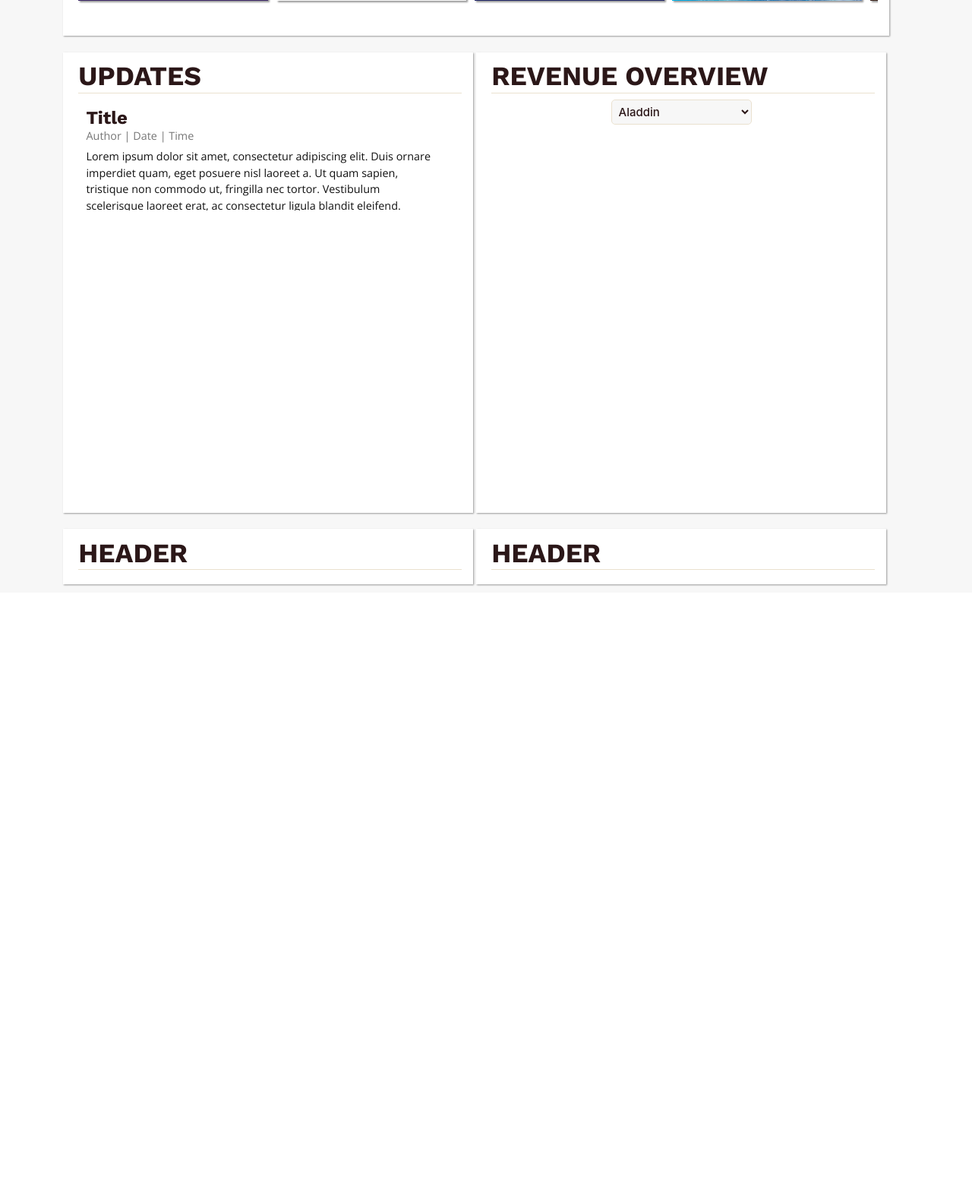
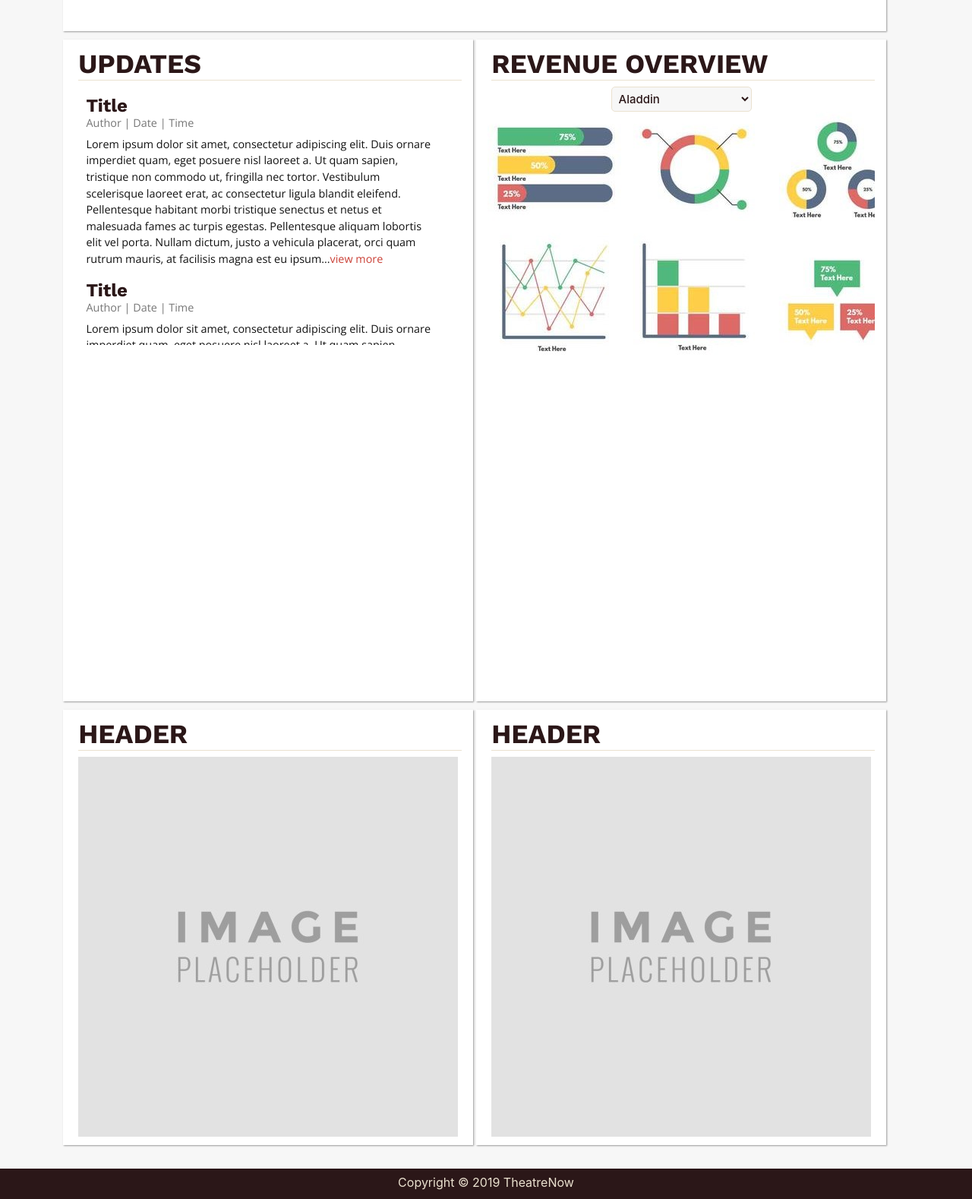
Before and after one commit to grapes-and-bananas/grapes-and-bananas, a PHP site: page /main/home.html in a window 1280 px wide. Shown: the part 457-2035 px from the top of the page at 76% size. Before the commit the page ends 1229 px from the top, so only its background shows below. Run offline with PHP 8.4, Linux system fonts and the light colour scheme; some web fonts are replaced.

Commit message:
Updated styling, added placeholders
Updated username dropdown coloring,
Added column placeholder images,
Updated max heigh of rows,
Added footer

```diff
--- a/css/homeStyle.css
+++ b/css/homeStyle.css
@@ -1,8 +1,9 @@
 :root{
-  --background: #2B1718;
-  --highlight: #CD3E36;
-  --accent: #EAE1CF;
-  --hover: #FDA800;
+  	--background: #2B1718;
+  	--highlight: #CD3E36;
+  	--accent: #EAE1CF;
+  	--hover: #FDA800;
+	--logo: #CA4036;
   }
 
 body {
@@ -14,6 +15,14 @@ body {
   	margin: 0;
 }
 
+footer {
+	height: 5%;
+	width: 100%;
+	background-color: var(--background);
+	color: var(--accent);
+	text-align: center;
+	padding-top: .5%;
+}
 #topbar {
 	background-color: #F1f1f1;
 	display: block;
@@ -37,6 +46,7 @@ body {
 #main {
 	text-align: center;
 	background-color: #F7F7F7;
+	padding-bottom: 2%;
 }
 #main p {
 	padding: 0% 5% 0% 5%;
@@ -150,10 +160,9 @@ body {
 	text-decoration: none;
 }
 .user a:hover {
-	color: var(--hover);
+	color: var(--logo);
 	text-decoration: none;
 }
-
 .user .dropdown {
 	display: none;
 	padding: 0;
@@ -161,7 +170,7 @@ body {
 }
 .user:hover {
 	z-index: 100;
-	background-color: var(--hover);
+	background-color: var(--logo);
 }
 .user ul {
   	list-style-type: none;
@@ -185,10 +194,10 @@ body {
 }
 .col {
 	padding: 1%;
-	margin: 1% .2% 1% .2%;
+	margin: .5% .2% .5% .2%;
 	box-shadow: 1px 1px 2px #999;
 	background-color: #fff;
-
+	overflow: auto;
 }
 
 .textbox {
@@ -196,9 +205,10 @@ body {
 	padding: 2%;
 	margin: 1%;
 	font: 1.2em;
-	height: 25%;
+	max-height: 40%;
 	overflow: scroll;
 	text-align: left;
+
 }
 .textbox::-webkit-scrollbar {
 	width: .8em;
--- a/main/home.html
+++ b/main/home.html
@@ -64,13 +64,19 @@
 						<div class="textbox">
 							<h2>Title</h2>
 							<h3>Author | Date | Time </h3>
-							<p>Lorem ipsum dolor sit amet, consectetur adipiscing elit. Duis ornare imperdiet quam, eget posuere nisl laoreet a. Ut quam sapien, tristique non commodo ut, fringilla nec tortor. Vestibulum scelerisque laoreet erat, ac consectetur ligula blandit eleifend. Pellentesque habitant morbi tristique senectus et netus et malesuada fames ac turpis egestas. Pellentesque aliquam lobortis elit vel porta. Nullam dictum, justo a vehicula placerat, orci quam rutrum mauris, at facilisis magna est eu ipsum...<a href="/">View more</a>
+							<p>Lorem ipsum dolor sit amet, consectetur adipiscing elit. Duis ornare imperdiet quam, eget posuere nisl laoreet a. Ut quam sapien, tristique non commodo ut, fringilla nec tortor. Vestibulum scelerisque laoreet erat, ac consectetur ligula blandit eleifend. Pellentesque habitant morbi tristique senectus et netus et malesuada fames ac turpis egestas. Pellentesque aliquam lobortis elit vel porta. Nullam dictum, justo a vehicula placerat, orci quam rutrum mauris, at facilisis magna est eu ipsum...<a href="/">view more</a>
 							</p>
 
 							<h2>Title</h2>
 							<h3>Author | Date | Time </h3>
-							<p>Lorem ipsum dolor sit amet, consectetur adipiscing elit. Duis ornare imperdiet quam, eget posuere nisl laoreet a. Ut quam sapien, tristique non commodo ut, fringilla nec tortor. Vestibulum scelerisque laoreet erat, ac consectetur ligula blandit eleifend. Pellentesque habitant morbi tristique senectus et netus et malesuada fames ac turpis egestas. Pellentesque aliquam lobortis elit vel porta. Nullam dictum, justo a vehicula placerat, orci quam rutrum mauris, at facilisis magna est eu ipsum. Nam id ligula id orci iaculis hendrerit vitae sit amet lacus.... <a href="/">View more</a>
+							<p>Lorem ipsum dolor sit amet, consectetur adipiscing elit. Duis ornare imperdiet quam, eget posuere nisl laoreet a. Ut quam sapien, tristique non commodo ut, fringilla nec tortor. Vestibulum scelerisque laoreet erat, ac consectetur ligula blandit eleifend. Pellentesque habitant morbi tristique senectus et netus et malesuada fames ac turpis egestas. Pellentesque aliquam lobortis elit vel porta. Nullam dictum, justo a vehicula placerat, orci quam rutrum mauris, at facilisis magna est eu ipsum. Nam id ligula id orci iaculis hendrerit vitae sit amet lacus.... <a href="/">view more</a>
 							</p>
+
+							<h2>Title</h2>
+							<h3>Author | Date | Time </h3>
+							<p>Lorem ipsum dolor sit amet, consectetur adipiscing elit. Duis ornare imperdiet quam, eget posuere nisl laoreet a. Ut quam sapien, tristique non commodo ut, fringilla nec tortor. Vestibulum scelerisque laoreet erat, ac consectetur ligula blandit eleifend. Pellentesque habitant morbi tristique senectus et netus et malesuada fames ac turpis egestas. Pellentesque aliquam lobortis elit vel porta. Nullam dictum, justo a vehicula placerat, orci quam rutrum mauris, at facilisis magna est eu ipsum. Nam id ligula id orci iaculis hendrerit vitae sit amet lacus.... <a href="/">view more</a>
+							</p>
+
 						</div>
 					</div>
 					<div class="col">
@@ -84,6 +90,8 @@
 								<option value="funhome">Fun Home</option>
 								<option value="gold">Gold</option>
 							</select>
+							<br>
+							<img src="../images/data-visualization.jpg">
 						</div>
 
 					</div>
@@ -91,9 +99,11 @@
 				<div class="row">
 					<div class="col">
 						<h1 class="underline">HEADER</h1>
+						<img src="../images/placeholder.jpg">
 					</div>
 					<div class="col">
 						<h1 class="underline">HEADER</h1>
+						<img src="../images/placeholder.jpg">
 					</div>
 				</div>
 			 </div>
@@ -105,4 +115,7 @@
 
 
 	</body>
+	<footer>
+		Copyright &copy; 2019 TheatreNow
+	</footer>
 </html>
```
Also changed, not shown: images/data-visualization.jpg (added), images/placeholder.jpg (added).
